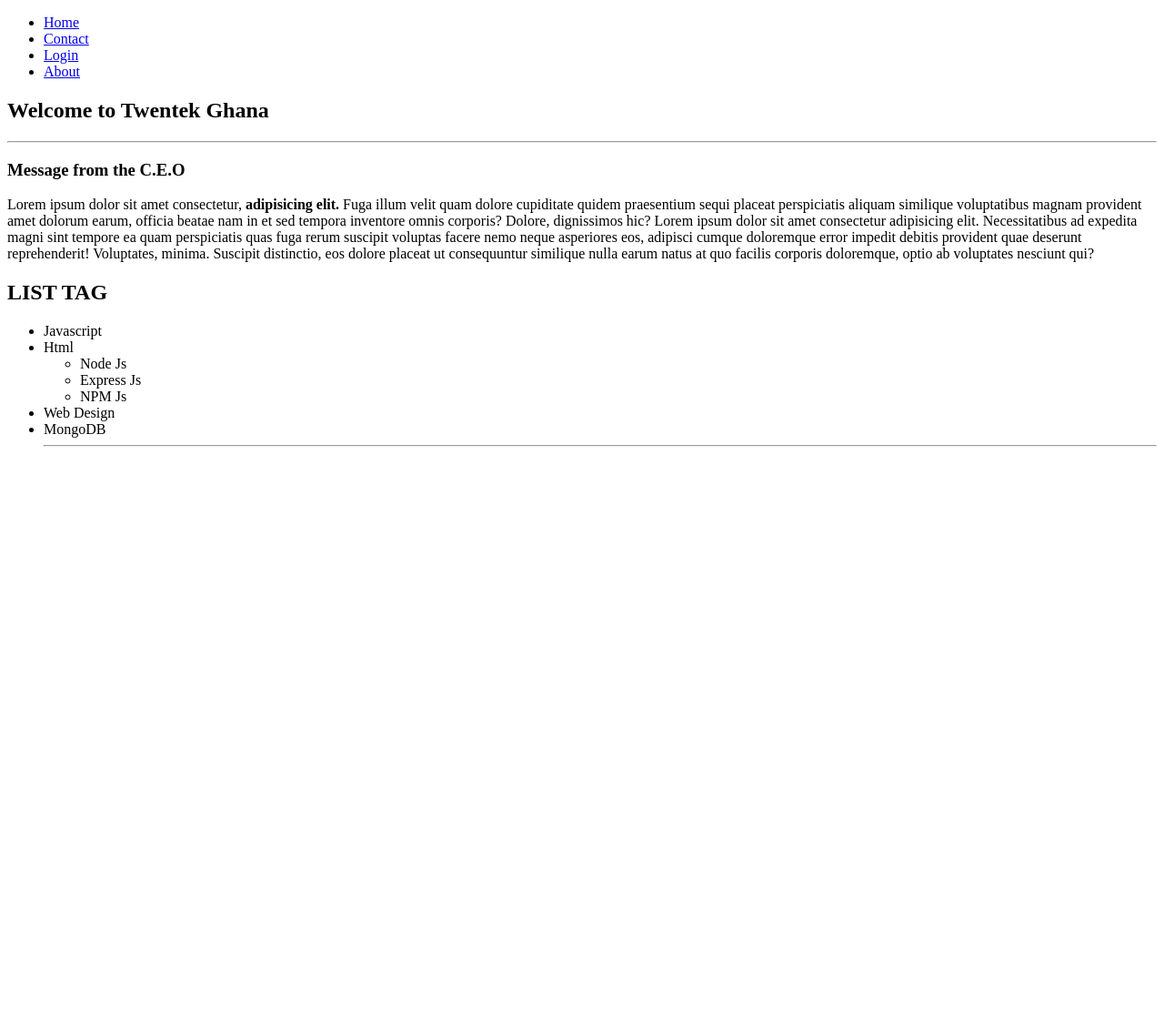
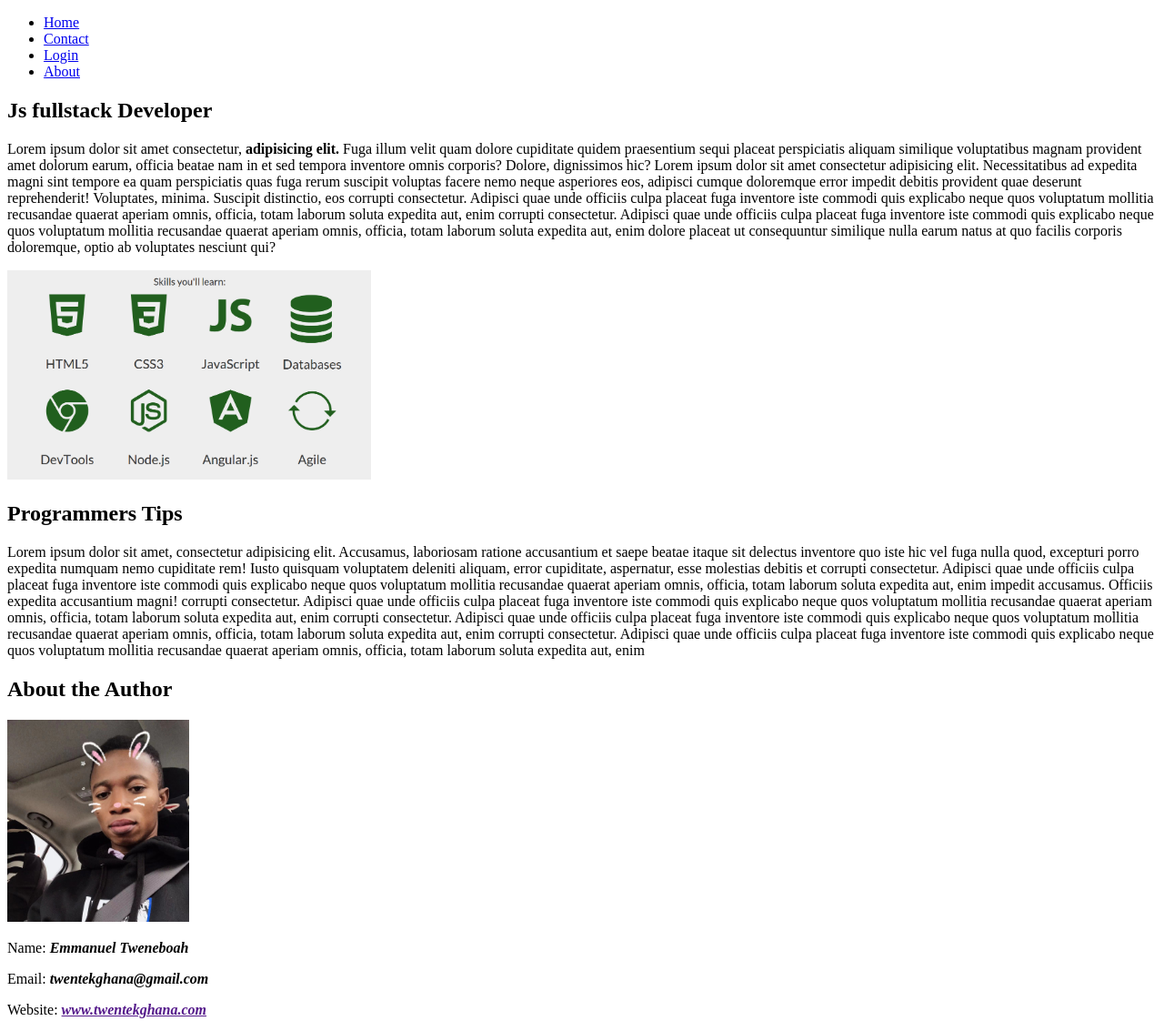
Before and after one commit to tweneboah/100-Days-Of-Coding, a plain HTML site: page index.html in a window 1280 px wide. Shown: the whole page at 91% size. Before the commit the page ends 800 px from the top, so only its background shows below. Drawn offline with Linux system fonts and the light colour scheme.

Commit message:
Contents has been updated

```diff
--- a/index.html
+++ b/index.html
@@ -18,25 +18,20 @@
       </header>
 
       <section>
-            <h1>Welcome to Twentek Ghana</h1>
-            <hr>
-            <h3>Message from the C.E.O</h3>
-            <p>Lorem ipsum dolor sit amet consectetur,<b> adipisicing elit.</b> Fuga illum velit quam dolore cupiditate quidem praesentium sequi placeat perspiciatis aliquam similique voluptatibus magnam provident amet dolorum earum, officia beatae nam in et sed tempora inventore omnis corporis? Dolore, dignissimos hic? Lorem ipsum dolor sit amet consectetur adipisicing elit. Necessitatibus ad expedita magni sint tempore ea quam perspiciatis quas fuga rerum suscipit voluptas facere nemo neque asperiores eos, adipisci cumque doloremque error impedit debitis provident quae deserunt reprehenderit! Voluptates, minima. Suscipit distinctio, eos dolore placeat ut consequuntur similique nulla earum natus at quo facilis corporis doloremque, optio ab voluptates nesciunt qui?
+            <h1>Js fullstack Developer</h1>
+            <p>Lorem ipsum dolor sit amet consectetur,<b> adipisicing elit.</b> Fuga illum velit quam dolore cupiditate quidem praesentium sequi placeat perspiciatis aliquam similique voluptatibus magnam provident amet dolorum earum, officia beatae nam in et sed tempora inventore omnis corporis? Dolore, dignissimos hic? Lorem ipsum dolor sit amet consectetur adipisicing elit. Necessitatibus ad expedita magni sint tempore ea quam perspiciatis quas fuga rerum suscipit voluptas facere nemo neque asperiores eos, adipisci cumque doloremque error impedit debitis provident quae deserunt reprehenderit! Voluptates, minima. Suscipit distinctio, eos corrupti consectetur. Adipisci quae unde officiis culpa placeat fuga inventore iste commodi quis explicabo neque quos voluptatum mollitia recusandae quaerat aperiam omnis, officia, totam laborum soluta expedita aut, enim corrupti consectetur. Adipisci quae unde officiis culpa placeat fuga inventore iste commodi quis explicabo neque quos voluptatum mollitia recusandae quaerat aperiam omnis, officia, totam laborum soluta expedita aut, enim  dolore placeat ut consequuntur similique nulla earum natus at quo facilis corporis doloremque, optio ab voluptates nesciunt qui?
 
-                <h2>LIST TAG</h2>
-                <ul>
-                    <li>Javascript</li>
-                    <li>Html</li>
-                        <ul>
-                            <li>Node Js</li>
-                            <li>Express Js</li>
-                            <li>NPM Js</li>
-                        </ul>
-                    <li>Web Design</li>
-                    <li>MongoDB</li>
-                    <hr>
-                </ul>
-            </p>
+            <p><img src="images/js fullstack.png" alt="" width="400"></p>
+
+            <h1>Programmers Tips</h1>
+            <p>Lorem ipsum dolor sit amet, consectetur adipisicing elit. Accusamus, laboriosam ratione accusantium et saepe beatae itaque sit delectus inventore quo iste hic vel fuga nulla quod, excepturi porro expedita numquam nemo cupiditate rem! Iusto quisquam voluptatem deleniti aliquam, error cupiditate, aspernatur, esse molestias debitis et corrupti consectetur. Adipisci quae unde officiis culpa placeat fuga inventore iste commodi quis explicabo neque quos voluptatum mollitia recusandae quaerat aperiam omnis, officia, totam laborum soluta expedita aut, enim impedit accusamus. Officiis expedita accusantium magni! corrupti consectetur. Adipisci quae unde officiis culpa placeat fuga inventore iste commodi quis explicabo neque quos voluptatum mollitia recusandae quaerat aperiam omnis, officia, totam laborum soluta expedita aut, enim corrupti consectetur. Adipisci quae unde officiis culpa placeat fuga inventore iste commodi quis explicabo neque quos voluptatum mollitia recusandae quaerat aperiam omnis, officia, totam laborum soluta expedita aut, enim corrupti consectetur. Adipisci quae unde officiis culpa placeat fuga inventore iste commodi quis explicabo neque quos voluptatum mollitia recusandae quaerat aperiam omnis, officia, totam laborum soluta expedita aut, enim </p>
+
+            <h2>About the Author</h2>
+            <img src = "images/Emma2.jpg" alt="" width ="200">
+            <p>Name: <b><i> Emmanuel Tweneboah</b></i></p>
+            <p>Email: <b><i>twentekghana@gmail.com</b></i></p>
+            <p>Website: <b><i><a href ="">www.twentekghana.com</a></b></i></p>
+
 
         </section>
     </body>
```
Also changed, not shown: images/Emma.jpg (added), images/Emma2.jpg (added), images/js fullstack.png (added).
